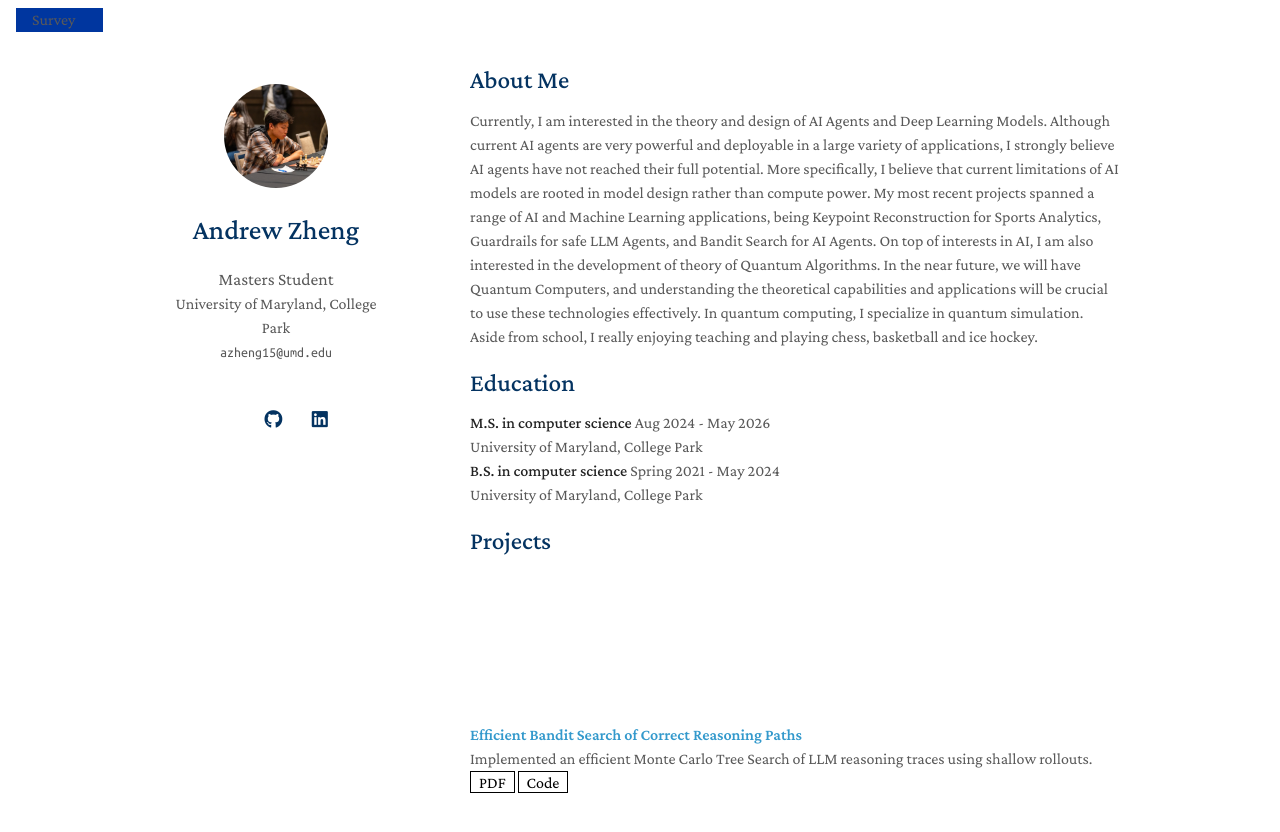
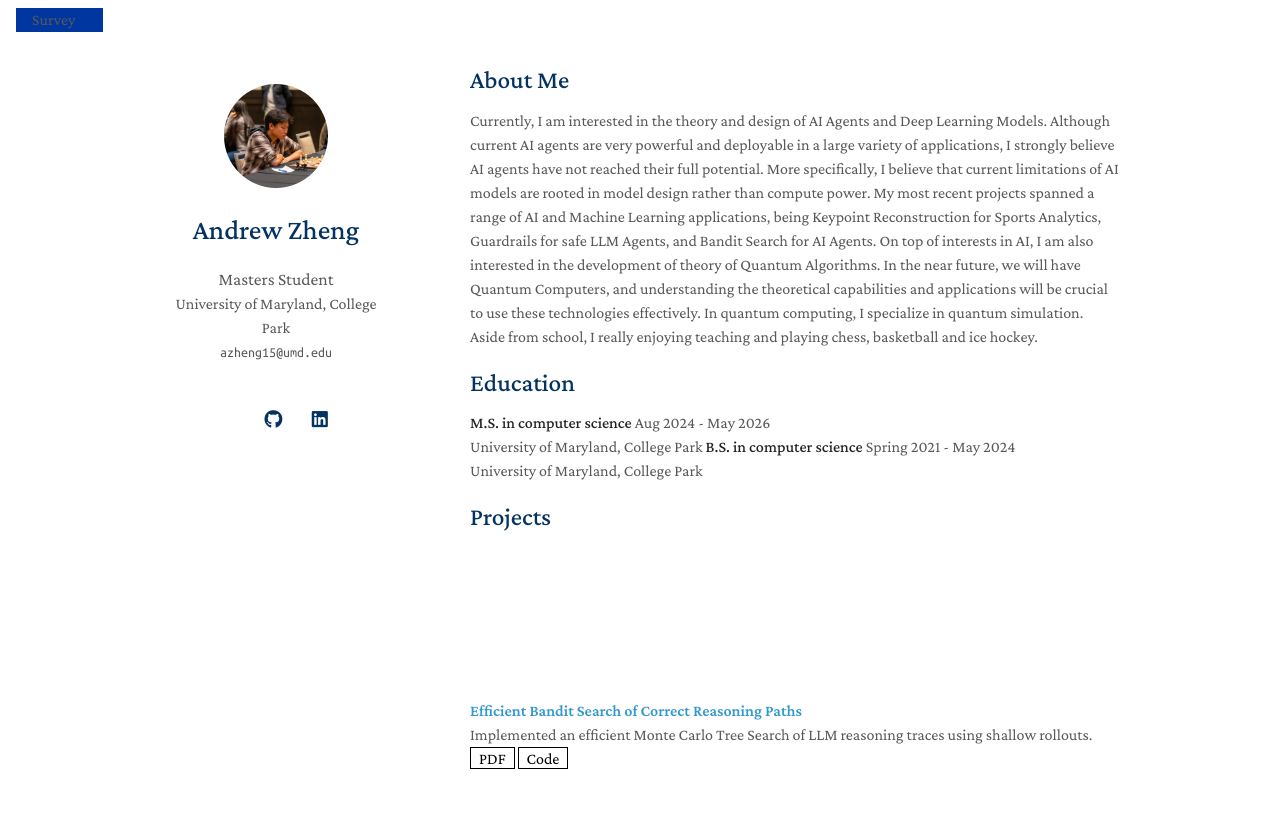
Before and after one commit to JAndrewZheng/jandrewzheng.github.io, a Jekyll site: the page built from index.md, in a window 1280 px wide and 900 px high. Shown: the top 832 px of the window. Built offline with Jekyll 4.4.1, drawn with Linux system fonts in a browser that asks for light colours; nearby versions of some CDN libraries; a style sheet for code colours, icons or effects is not loaded; our own code applies the rules of GitHub Pages for plain Markdown files.

```diff
--- a/index.md
+++ b/index.md
@@ -9,7 +9,7 @@ Currently, I am interested in the theory and design of AI Agents and Deep Learni
 ## Education
 
 **M.S. in computer science** Aug 2024 - May 2026 \\
-University of Maryland, College Park \\
+University of Maryland, College Park
 **B.S. in computer science** Spring 2021 - May 2024 \\
 University of Maryland, College Park
 
```
